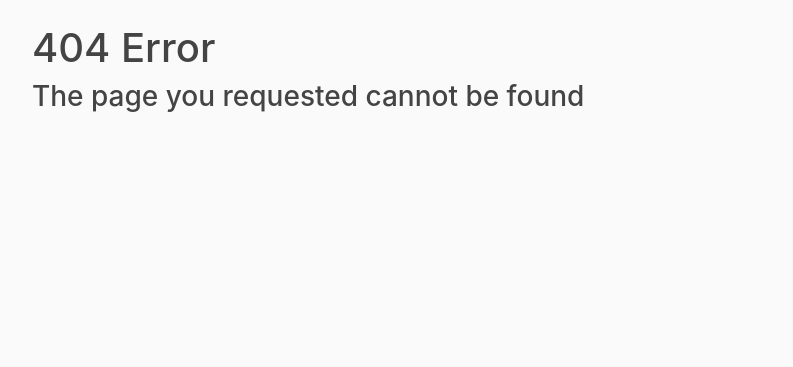
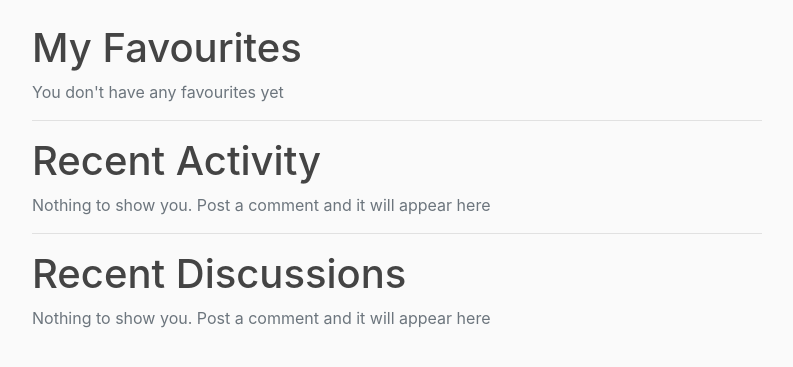
Before and after one commit to fazemahn/portfolio-manager, a Django app: page /favourites/ in a window 1280 px wide. Shown: the part 56-423 px from the top of the page, without its empty margins (53-846 px from the left). Run offline with Django 3.2, Linux system fonts and the light colour scheme; some libraries are stand-ins or nearby versions.

Commit message:
added discussions view

```diff
--- a/src/django/app/templates/app/favourites.html
+++ b/src/django/app/templates/app/favourites.html
@@ -40,5 +40,26 @@
         <span class="text-muted">Nothing to show you. Post a comment and it will appear here</span>
     {% endif %}
 
+    <hr/>
+    <h1>Recent Discussions</h1>
+    {% if discussions %}
+        {% for data in discussions %}
+        <article class="media content-section">
+            <div class="media-body">
+                <div class="article-metadata">
+                    <h3 class="d-inline-block"><a class="article-title" href="#">{{ data.about.name }}</a></h3>
+                    <br>
+                    <small>{{ data.posted_by }}</small>
+                    <small class="text-muted">posted {{ data.posted_on }}</small>
+                </div>
+
+                <p class="article-content mt-3">{{ data.text }}</p>
+            </div>
+        </article>
+        {% endfor %}
+    {% else %}
+        <span class="text-muted">Nothing to show you. Post a comment and it will appear here</span>
+    {% endif %}
+
 
 {% endblock content %}
--- a/src/django/app/views.py
+++ b/src/django/app/views.py
@@ -46,7 +46,6 @@ def addfav(request, stockSymbol, stockName):
 
 def home (request):
     """
-    Displays the home page.  Displays favourites if user is logged in
     """
     allstocks = Stock.objects.order_by('popularity').reverse()[:5]
     if request.user.is_authenticated:
@@ -65,21 +64,19 @@ def home (request):
 
 def favourites (request):
     """
-    Displays stocks favourited by the user
     """
     if request.user.is_authenticated:
         comments = Comment.objects.filter(posted_by = request.user)
-        favInfo = request.user.trader.favorites.all()
-        allstocks = Stock.objects.order_by('popularity').reverse()[:5]
-        return render(request, 'app/favourites.html', {'content': favInfo, 'comments': comments, 'sidepanels': favInfo, 'topstocks': allstocks})
-    return render(request, 'app/error404.html')
+        favInfo = request.user.trader.favorites.order_by('id')
+        discussions = Comment.objects.filter(about__in=favInfo)
+        print(discussions)
+        return render(request, 'app/favourites.html', {'content': favInfo, 'comments': comments, 'discussions': discussions})
+    return render(request, 'app/favourites.html')
 
 def simulate (request, stockSymbol):
     """
-    Makes an api call to yahoo finace to gather stock informtation
-    Gathers comments from database and displays them on the page
     """
-    #call api and get stock related information
+
     conn = http.client.HTTPSConnection("apidojo-yahoo-finance-v1.p.rapidapi.com")
     #api info
     headers = {
@@ -96,12 +93,12 @@ def simulate (request, stockSymbol):
         return render(request, 'app/error404.html')
 
     stockInfo = {}
+    commentInfo = {}
     stockInfo['symbol'] = stockSymbol
     stockInfo['name'] = data["price"]["longName"]
     stockInfo['change'] = round(data["price"]["regularMarketChangePercent"]["raw"] * 100, 2)
-    stockInfo['price'] = round(data["price"]["regularMarketPrice"]["raw"], 2)
 
-    #if the stock is not in the database, put it in
+
     stockRecord = Stock.objects.filter(ticker=stockSymbol).first()
     favInfo = {}
     if not stockRecord:
@@ -112,11 +109,9 @@ def simulate (request, stockSymbol):
             stockInfo['isFavorite'] = True
 
 
-    #if a user is posting a new comment, add that comment to the database
     if request.method == "POST":
         Comment.objects.create(text=request.POST.get('comment_body'), posted_by=request.user, about=stockRecord)
 
-    commentInfo = {}
     #find all comments for the stock that was clicked on
     comments = Comment.objects.filter(about__ticker=stockSymbol)
 
@@ -139,7 +134,6 @@ def simulate (request, stockSymbol):
 
 def searchName(request):
     """
-    Uses the autofill api query to get all results that match the users input
     """
 
     results = {}
```
